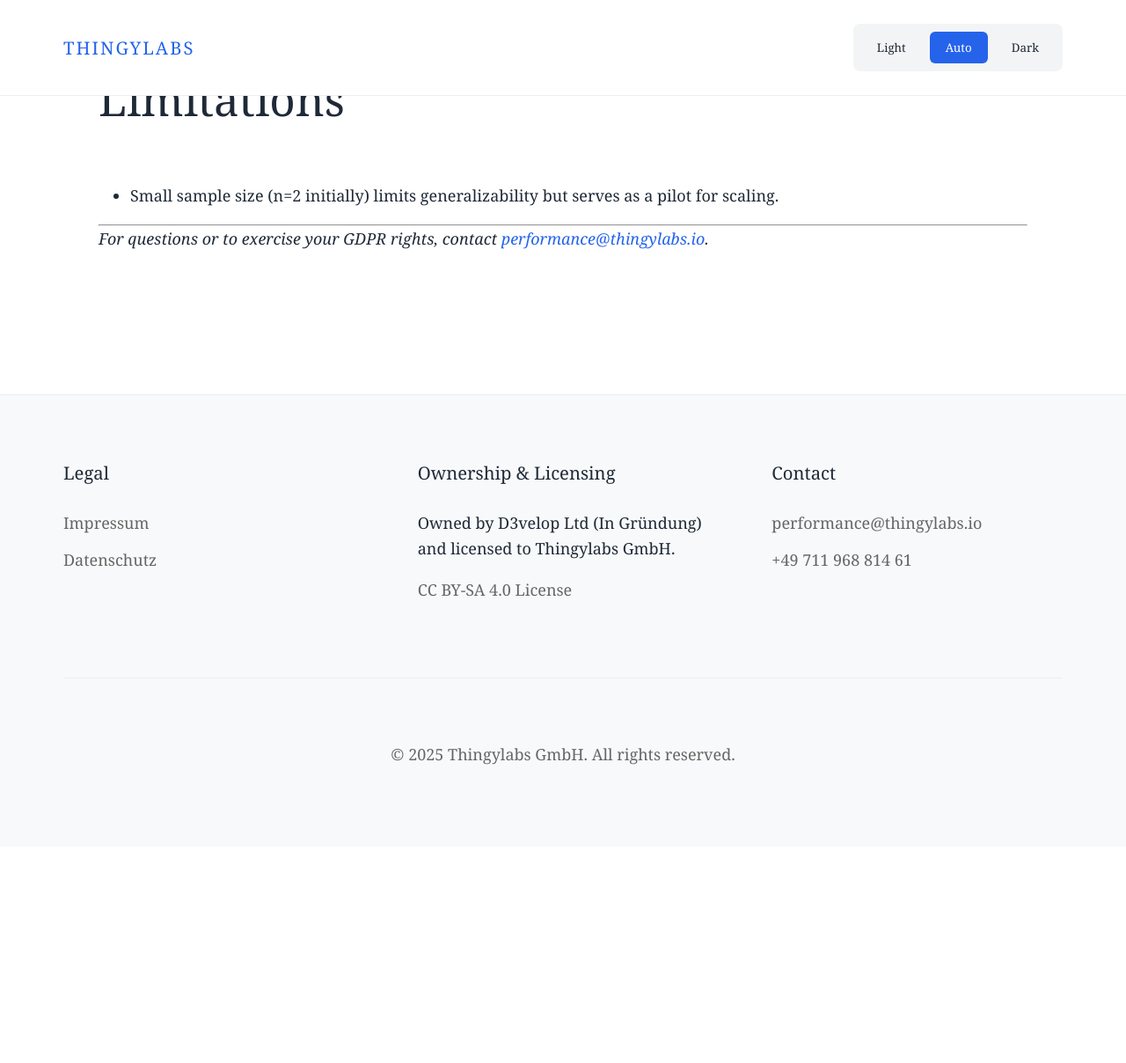
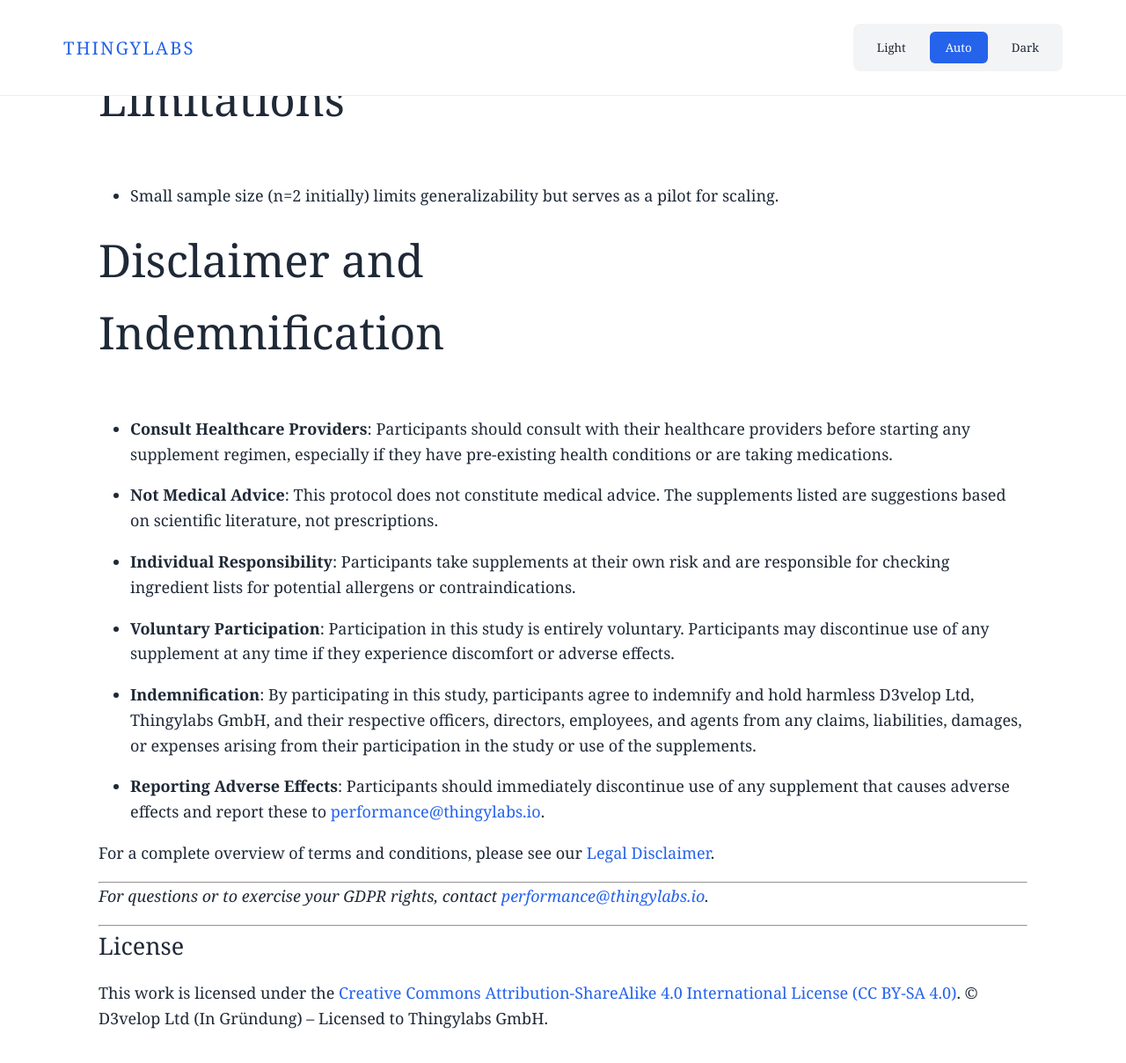
Before and after one commit to thingylabs/performance.thingylabs.io, a Jekyll site: the page built from docs/s1-supplement-protocol.md, in a window 1280 px wide and 1400 px high, scrolled down 2183 px. Shown: the top 1208 px of the window at 88% size. Built offline with Jekyll 4.4.1, drawn with Linux system fonts in a browser that asks for light colours; some web fonts are replaced; before the commit the page ends 3145 px from its top, so only the background shows below that.

Commit message:
Add disclaimer

```diff
--- a/docs/s1-supplement-protocol.md
+++ b/docs/s1-supplement-protocol.md
@@ -40,6 +40,21 @@ These comply with Germany/EU and Seychelles health regulations, with no specific
 ## Limitations
 - Small sample size (n=2 initially) limits generalizability but serves as a pilot for scaling.
 
+## Disclaimer and Indemnification
+- **Consult Healthcare Providers**: Participants should consult with their healthcare providers before starting any supplement regimen, especially if they have pre-existing health conditions or are taking medications.
+- **Not Medical Advice**: This protocol does not constitute medical advice. The supplements listed are suggestions based on scientific literature, not prescriptions.
+- **Individual Responsibility**: Participants take supplements at their own risk and are responsible for checking ingredient lists for potential allergens or contraindications.
+- **Voluntary Participation**: Participation in this study is entirely voluntary. Participants may discontinue use of any supplement at any time if they experience discomfort or adverse effects.
+- **Indemnification**: By participating in this study, participants agree to indemnify and hold harmless D3velop Ltd, Thingylabs GmbH, and their respective officers, directors, employees, and agents from any claims, liabilities, damages, or expenses arising from their participation in the study or use of the supplements.
+- **Reporting Adverse Effects**: Participants should immediately discontinue use of any supplement that causes adverse effects and report these to [performance@thingylabs.io](mailto:performance@thingylabs.io).
+
+For a complete overview of terms and conditions, please see our [Legal Disclaimer](/thingylabs-performance-initiative/legal-disclaimer).
+
 ---
 
 *For questions or to exercise your GDPR rights, contact [performance@thingylabs.io](mailto:performance@thingylabs.io).*
+
+---
+
+### License
+This work is licensed under the [Creative Commons Attribution-ShareAlike 4.0 International License (CC BY-SA 4.0)](https://creativecommons.org/licenses/by-sa/4.0/). © D3velop Ltd (In Gründung) – Licensed to Thingylabs GmbH.
```
